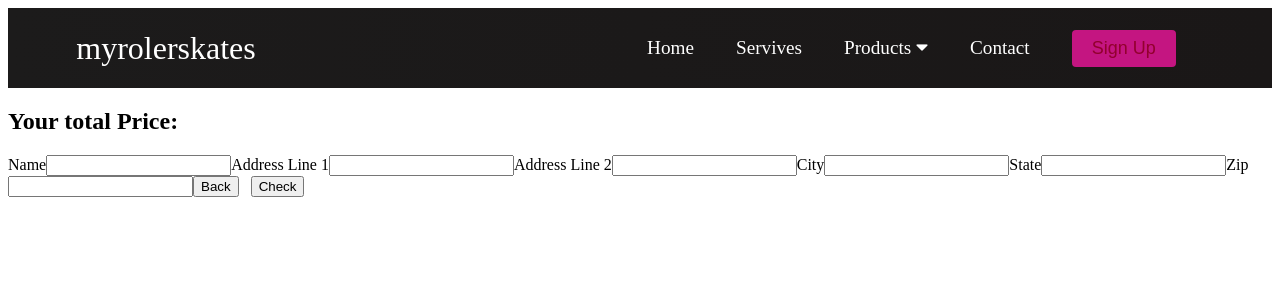
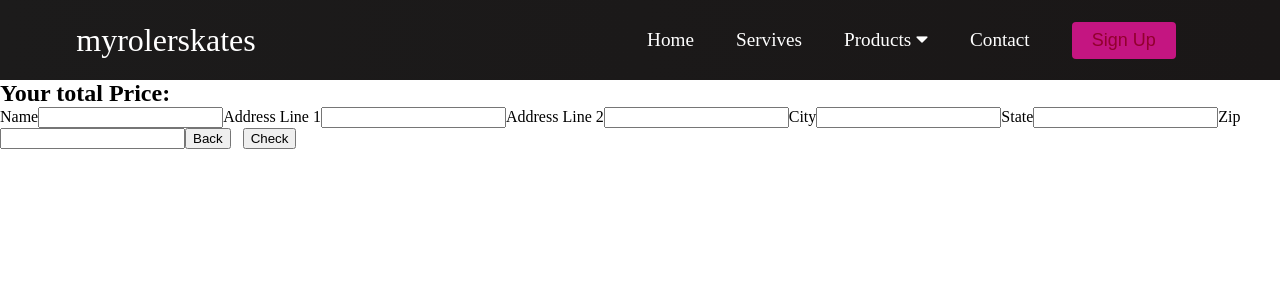
Before and after one commit to ShangyuKo/my-roller-skate, a React (Create React App) app: page /shipping in a window 1280 px wide. Shown: the top 300 px of the page. Built offline with nearby package versions, Linux system fonts and the light colour scheme; no server answers.

Commit message:
index.css

```diff
--- a/src/App.js
+++ b/src/App.js
@@ -22,7 +22,7 @@ function App(){
         <div className="content">
           <Switch>
             <Route exact path="/">
-              <Purchase order/>
+              <Purchase/>
             </Route>
             <Route path="/payment">
               <Payment/>
--- /dev/null
+++ b/src/index.css
@@ -0,0 +1,3 @@
+*{
+    margin: 0;
+}
--- a/src/index.js
+++ b/src/index.js
@@ -2,6 +2,7 @@ import React from 'react';
 import ReactDOM from 'react-dom';
 import App from './App';
 import reportWebVitals from './reportWebVitals';
+import './index.css'
 
 ReactDOM.render(
   <React.StrictMode>
```
